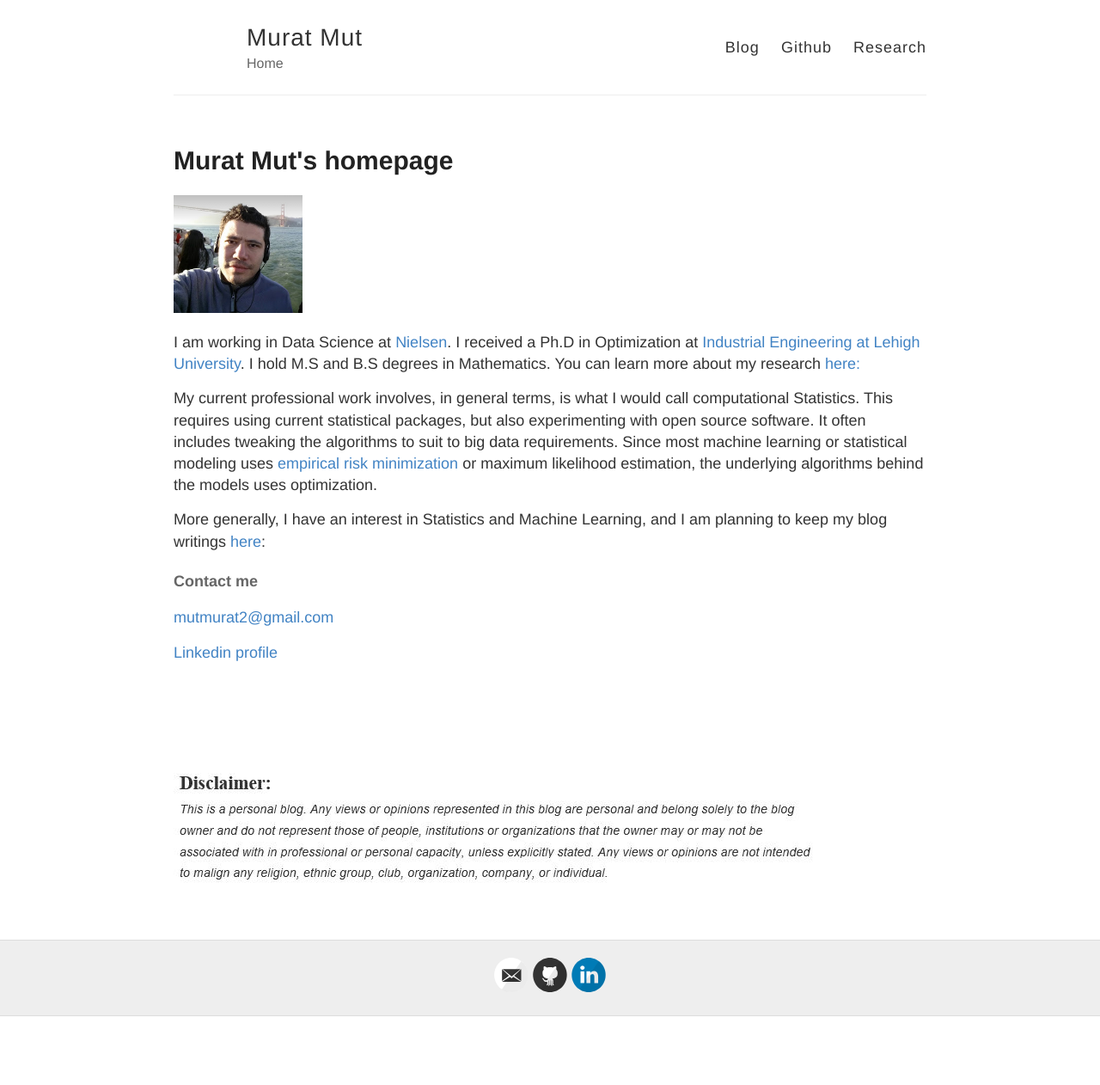
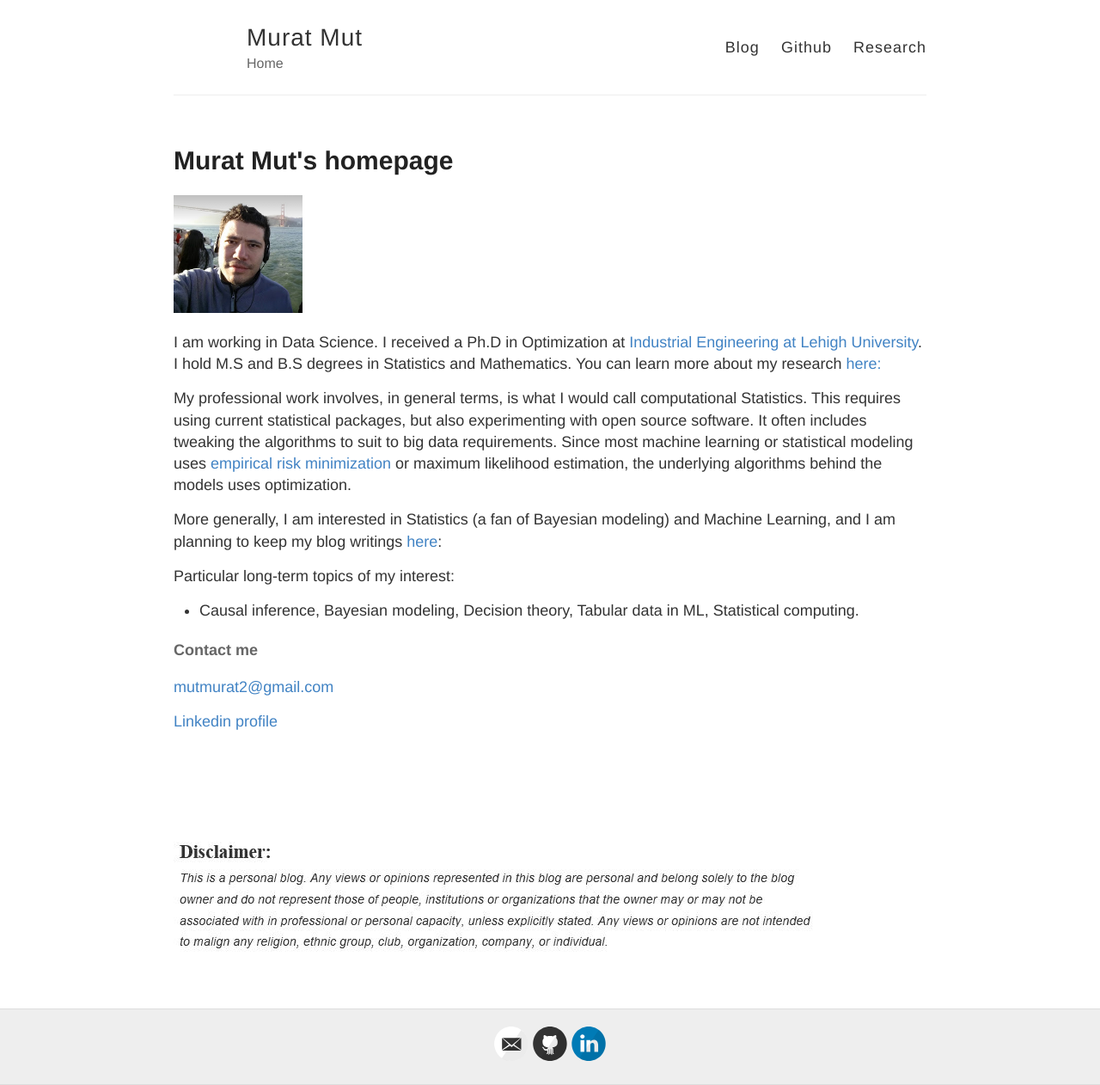
Before and after one commit to muratmut/muratmut.github.io, a Jekyll site: the page built from home.md, in a window 1280 px wide. Shown: the whole page at 86% size. Built offline with Jekyll 4.4.1, drawn with Linux system fonts in a browser that asks for light colours; before the commit the page ends 1182 px from its top, so only the background shows below that.

Commit message:
Update home.md
new

```diff
--- a/home.md
+++ b/home.md
@@ -6,13 +6,16 @@ permalink: /home/
 
 <img src="../images/capture.PNG" alt="photo" width="150" />
 
-I am working in Data Science at [Nielsen](https://www.nielsen.com). I received a Ph.D in Optimization at
-[Industrial Engineering at Lehigh University](https://engineering.lehigh.edu/ise). I hold M.S and B.S degrees in Mathematics.
+I am working in Data Science. I received a Ph.D in Optimization at
+[Industrial Engineering at Lehigh University](https://engineering.lehigh.edu/ise). I hold M.S and B.S degrees in Statistics and Mathematics.
 You can learn more about my research [here:](https://muratmut.github.io/research/)
 
-My current professional work involves, in general terms, is what I would call computational Statistics. This requires using current statistical packages, but also experimenting with open source software. It often includes tweaking the algorithms to suit to big data requirements. Since most machine learning or statistical modeling uses [empirical risk minimization](https://en.wikipedia.org/wiki/Empirical_risk_minimization) or maximum likelihood estimation, the underlying algorithms behind the models uses optimization.
+My professional work involves, in general terms, is what I would call computational Statistics. This requires using current statistical packages, but also experimenting with open source software. It often includes tweaking the algorithms to suit to big data requirements. Since most machine learning or statistical modeling uses [empirical risk minimization](https://en.wikipedia.org/wiki/Empirical_risk_minimization) or maximum likelihood estimation, the underlying algorithms behind the models uses optimization.
 
-More generally, I have an interest in Statistics and Machine Learning, and I am planning to keep my blog writings [here](https://muratmut.github.io/blog/):
+More generally, I am interested in Statistics (a fan of Bayesian modeling) and Machine Learning, and I am planning to keep my blog writings [here](https://muratmut.github.io/blog/):
+
+Particular long-term topics of my interest:
+- Causal inference, Bayesian modeling, Decision theory, Tabular data in ML, Statistical computing.
 
 
 
```
